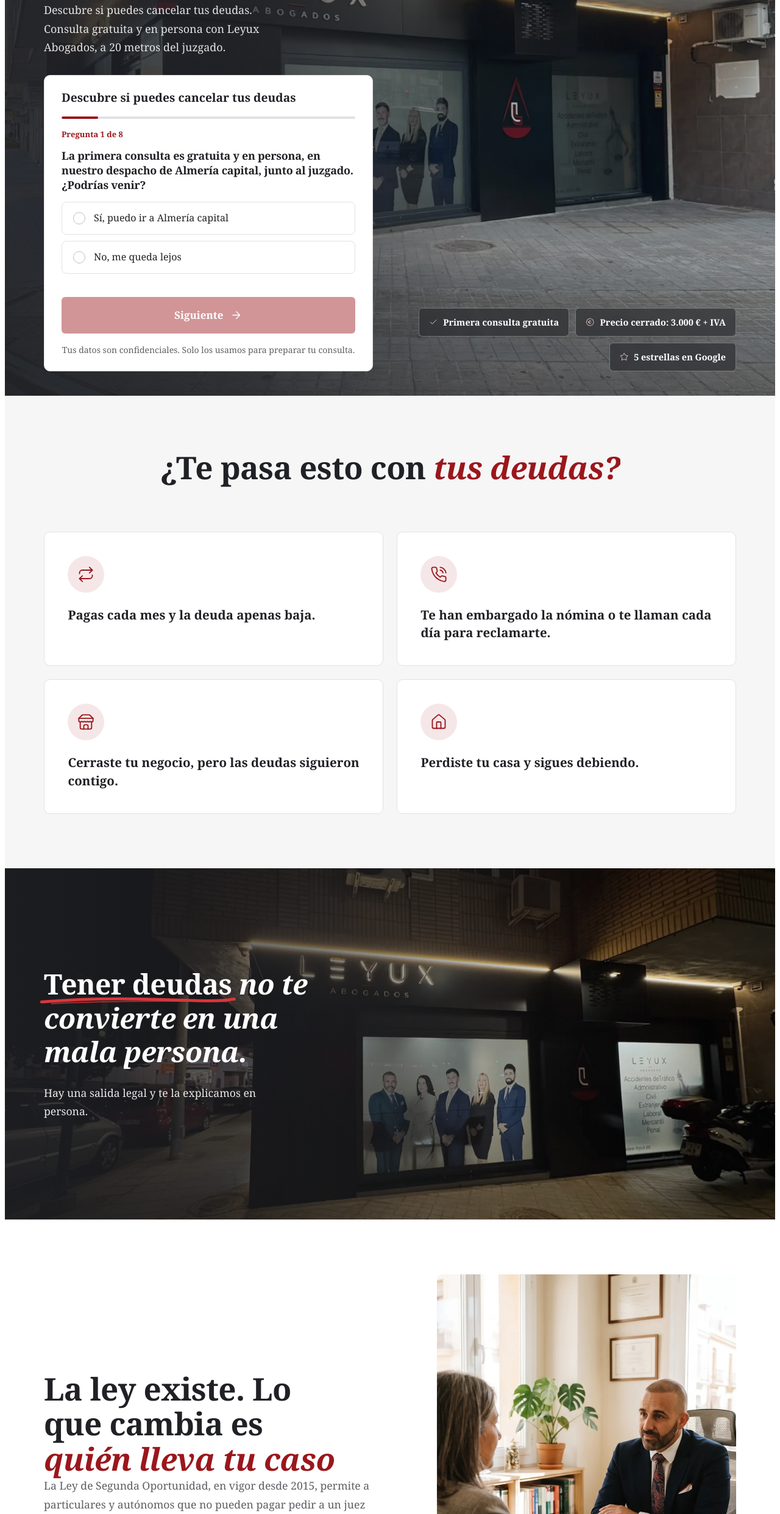
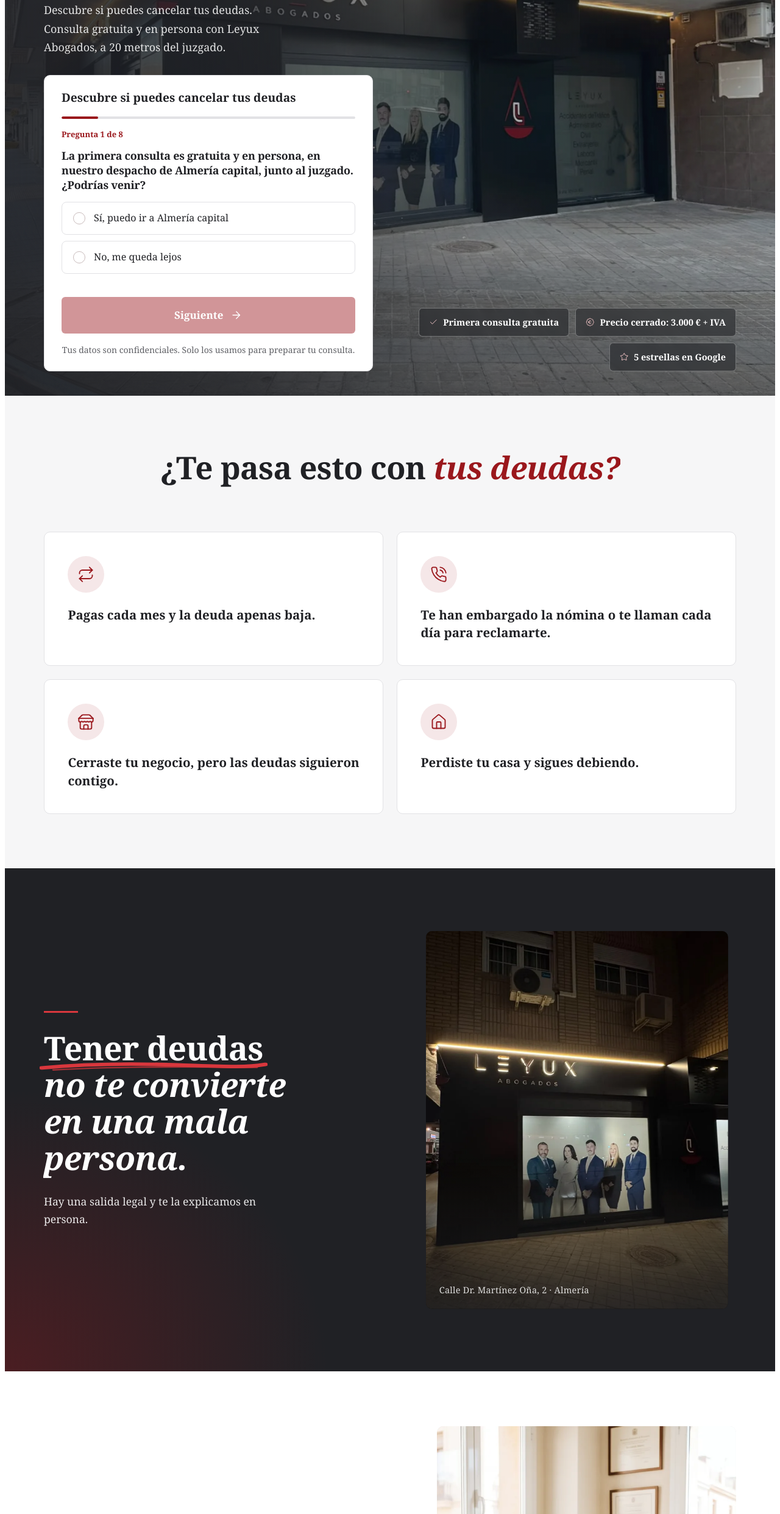
Before and after one commit to studiosfmt/leyux-revision, a plain HTML site: page index.html in a window 1280 px wide. Shown: the part 317-2800 px from the top of the page at 61% size. Drawn offline with Linux system fonts and the light colour scheme.

Commit message:
Almeria en rojo de marca; seccion 'mala persona' con composicion propia; hero sin repetir foto
Co-Authored-By: Claude Sonnet 5.5 <noreply@anthropic.com>

```diff
--- a/css/styles.css
+++ b/css/styles.css
@@ -71,7 +71,7 @@ html { scroll-behavior: smooth; }
 .lyx .hero .eyebrow { color: rgba(255,255,255,.78); }
 .lyx .hero .eyebrow::before { content: ""; display: inline-block; width: 34px; height: 2px; background: #D9373D; vertical-align: middle; margin-right: 14px; }
 .lyx .hero h1 { font-weight: 700; font-size: clamp(2.3rem, 4.4vw, 3.8rem); line-height: 1.08; letter-spacing: -.02em; max-width: 16ch; text-wrap: balance; color: #fff; }
-.lyx .hero h1 em { color: #F4C6C8; }
+.lyx .hero h1 em { color: var(--red); }
 .lyx .hero__lead { margin-top: 24px; font-size: clamp(1.1rem, 1.4vw, 1.25rem); line-height: 1.7; color: rgba(255,255,255,.88); max-width: 42ch; }
 .lyx .chips { display: flex; flex-wrap: wrap; gap: 10px; margin-top: 4px; }
 .lyx .chips li { display: inline-flex; align-items: center; gap: 9px; border: 1px solid rgba(255,255,255,.3); background: rgba(32,33,37,.55); backdrop-filter: blur(6px); -webkit-backdrop-filter: blur(6px); color: #fff; font-weight: 700; font-size: 14.5px; padding: 10px 16px; border-radius: 6px; }
@@ -497,17 +497,16 @@ html { scroll-behavior: smooth; }
 
 /* Hero: fotos reales del despacho y luego el equipo, con movimiento y fundido */
 .lyx .hero__slides { position: absolute; inset: 0; overflow: hidden; }
-.lyx .hero__s { position: absolute; inset: 0; width: 100%; height: 100%; object-fit: cover; object-position: 50% 50%; opacity: 0; transform: scale(1.14); animation: lyxSlide 24s linear infinite; will-change: opacity, transform; }
-.lyx .hero__s:nth-child(1) { animation-delay: -1s; }
-.lyx .hero__s:nth-child(2) { animation-delay: 5s; }
-.lyx .hero__s:nth-child(3) { animation-delay: 11s; }
-.lyx .hero__s:nth-child(4) { animation-delay: 17s; }
+.lyx .hero__s { position: absolute; inset: 0; width: 100%; height: 100%; object-fit: cover; object-position: 50% 50%; opacity: 0; transform: scale(1.14); animation: lyxSlide 18s linear infinite; will-change: opacity, transform; }
+.lyx .hero__s:nth-child(1) { animation-delay: -.6s; }
+.lyx .hero__s:nth-child(2) { animation-delay: 5.4s; }
+.lyx .hero__s:nth-child(3) { animation-delay: 11.4s; }
 .lyx .hero__s--team { object-position: 100% 80%; }
 @keyframes lyxSlide {
   0% { opacity: 0; transform: scale(1.14) translateX(1.5%); }
-  5% { opacity: 1; }
-  25% { opacity: 1; }
-  30% { opacity: 0; transform: scale(1.02) translateX(-1%); }
+  6% { opacity: 1; }
+  33% { opacity: 1; }
+  40% { opacity: 0; transform: scale(1.02) translateX(-1%); }
   100% { opacity: 0; transform: scale(1.02) translateX(-1%); }
 }
 @media (prefers-reduced-motion: reduce) {
@@ -581,6 +580,19 @@ html { scroll-behavior: smooth; }
   .lyx .cases__grid > div { padding-inline: 18px; margin-inline: -18px; border-radius: 6px; transition: background-color .45s var(--ease); }
 }
 
+/* «Tener deudas no te convierte…»: composición partida (no repite la foto del hero) */
+.lyx .bleed--split { display: block; min-height: 0; padding: clamp(64px, 8vw, 120px) 0; background: var(--ink); }
+.lyx .bleed--split::before { content: ""; position: absolute; inset: 0; z-index: -1; background: radial-gradient(60% 80% at 0% 100%, rgba(154,23,28,.35) 0%, rgba(154,23,28,0) 70%); }
+.lyx .bleed--split .bleed__in { display: grid; gap: clamp(32px, 5vw, 72px); align-items: center; }
+.lyx .bleed__rule { display: block; width: 56px; height: 3px; background: #D9373D; margin-bottom: 28px; }
+.lyx .bleed--split .bleed__big { font-size: clamp(2rem, 4.2vw, 3.6rem); max-width: 14ch; line-height: 1.12; }
+.lyx .bleed__fig { position: relative; margin: 0; border-radius: 10px; overflow: hidden; aspect-ratio: 4 / 5; background: #111; box-shadow: 0 40px 80px -40px rgba(0,0,0,.7); }
+.lyx .bleed__fig img { position: absolute; inset: -8% 0; width: 100%; height: 116%; object-fit: cover; object-position: 62% 40%; will-change: transform; }
+.lyx .bleed__fig::after { content: ""; position: absolute; inset: 0; background: linear-gradient(0deg, rgba(32,33,37,.75) 0%, rgba(32,33,37,0) 40%); }
+.lyx .bleed__fig figcaption { position: absolute; left: 22px; bottom: 18px; z-index: 1; font-size: .9rem; color: rgba(255,255,255,.85); letter-spacing: .02em; }
+@media (max-width: 899px) { .lyx .bleed__fig { aspect-ratio: 4 / 3; order: -1; } }
+@media (min-width: 900px) { .lyx .bleed--split .bleed__in { grid-template-columns: minmax(0, 1.05fr) minmax(0, .95fr); } .lyx .bleed__fig { max-height: 620px; } }
+
 
 /* ═══════════════ MODO MAQUETA ═══════════════
    Estos estilos solo existen en las páginas locales. NO van a GHL (allí van los iframes reales). */
--- a/index.html
+++ b/index.html
@@ -10,7 +10,7 @@
 <link rel="preconnect" href="https://fonts.googleapis.com">
 <link rel="preconnect" href="https://fonts.gstatic.com" crossorigin>
 <link href="https://fonts.googleapis.com/css2?family=Gelasio:ital,wght@0,400;0,700;1,400;1,700&display=swap" rel="stylesheet">
-<link rel="stylesheet" href="css/styles.css?v=1795691929">
+<link rel="stylesheet" href="css/styles.css?v=1795784785">
 </head>
 <body>
 <div class="lyx" id="lyx">
@@ -21,7 +21,6 @@
     <div class="hero__slides">
       <img class="hero__img hero__s" src="img/puerta.webp" alt="" width="1600" height="1200" fetchpriority="high">
       <img class="hero__s" src="img/fachada-dia.webp" alt="" width="1600" height="1200">
-      <img class="hero__s" src="img/fachada-noche.webp" alt="" width="1600" height="1200">
       <img class="hero__s hero__s--team" src="img/equipo-despacho.webp" alt="" width="1600" height="1200">
     </div>
     <div class="hero__shade"></div>
@@ -87,12 +86,17 @@
 </section>
 
 <!-- Cierre emocional a sangre -->
-<section class="bleed" id="mala-persona">
-  <img class="bleed__img" src="img/fachada-noche.webp" alt="" loading="lazy" data-parallax>
-  <div class="bleed__shade"></div>
+<section class="bleed bleed--split" id="mala-persona">
   <div class="wrap bleed__in">
-    <p class="bleed__big" data-split><span class="trazo">Tener deudas</span> <em>no te convierte en una mala persona.</em></p>
-    <p class="bleed__small reveal">Hay una salida legal y te la explicamos en persona.</p>
+    <div class="bleed__txt">
+      <span class="bleed__rule" aria-hidden="true"></span>
+      <p class="bleed__big" data-split><span class="trazo">Tener deudas</span> <em>no te convierte en una mala persona.</em></p>
+      <p class="bleed__small reveal">Hay una salida legal y te la explicamos en persona.</p>
+    </div>
+    <figure class="bleed__fig" data-reveal-img>
+      <img src="img/fachada-noche.webp" alt="Fachada del despacho de Leyux Abogados en Almería, de noche" loading="lazy" data-parallax>
+      <figcaption>Calle Dr. Martínez Oña, 2 · Almería</figcaption>
+    </figure>
   </div>
 </section>
 
@@ -282,7 +286,7 @@
   <path d="m12 5 7 7-7 7" /></svg></a>
 
 </div>
-<script src="js/main.js?v=1795691929" defer></script>
-<script src="js/demo.js?v=1795691929" defer></script>
+<script src="js/main.js?v=1795784785" defer></script>
+<script src="js/demo.js?v=1795784785" defer></script>
 </body>
 </html>
```
Also changed, not shown: cita.html (+3 -3 lines), gracias.html (+3 -3 lines), no-calificado.html (+3 -3 lines).
